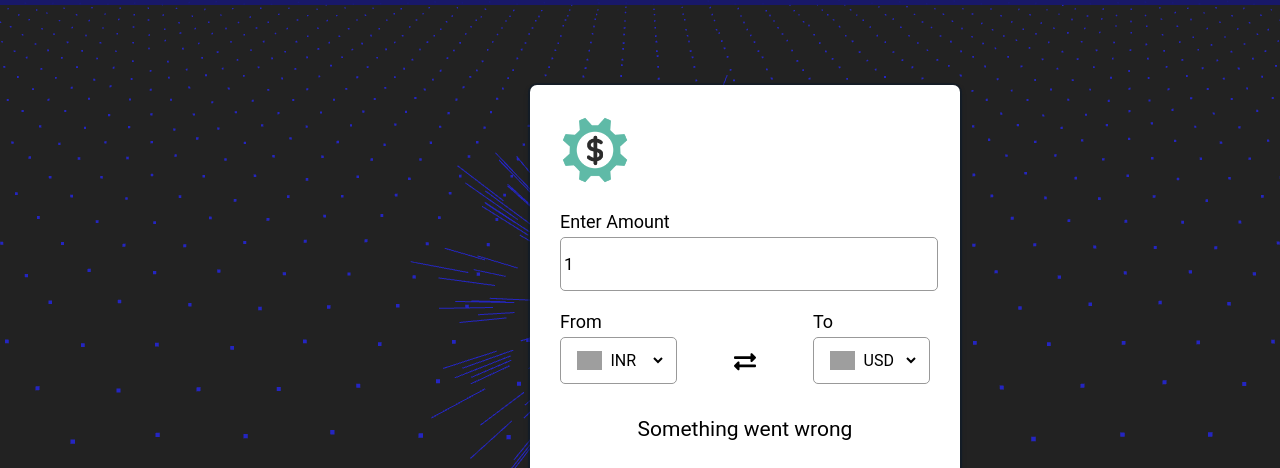
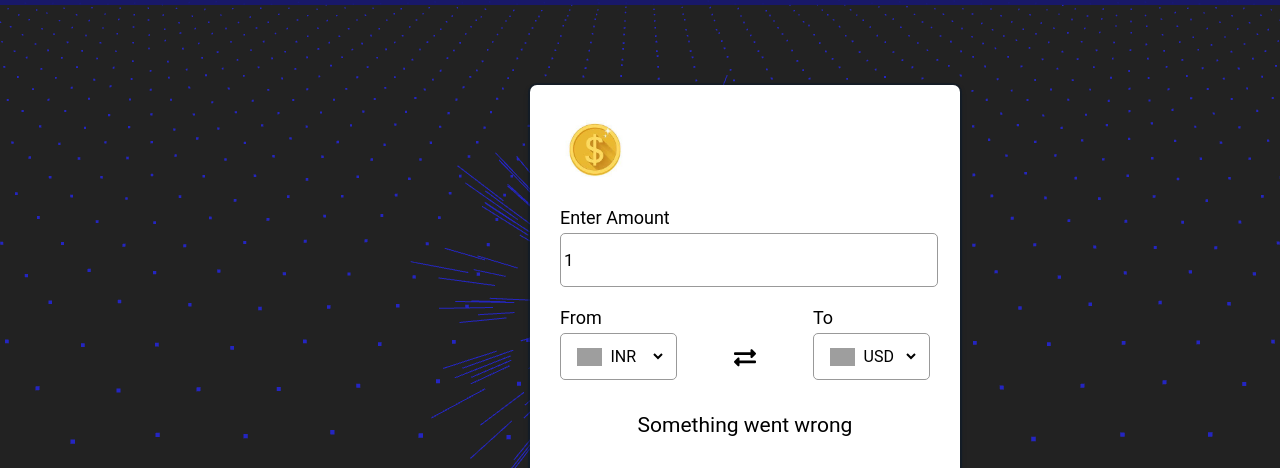
Before and after one commit to Rajat069/currency_converter, a plain HTML site: page index.html in a window 1280 px wide. Shown: the part 95-563 px from the top of the page. Drawn offline with nearby package versions, Linux system fonts and the light colour scheme; no server answers; grey boxes are pictures that could not be loaded.

Commit message:
minor changes

```diff
--- a/index.html
+++ b/index.html
@@ -23,7 +23,7 @@
       ></span>
     </div>
     <div class="wrapper">
-      <span id="coin"><img src="./money.png" alt="" /></span>
+      <span id="coin"><img src="./resources/money.jpg" alt="" /></span>
       <form action="#">
         <div class="amount">
           <p>Enter Amount</p>
--- a/js/script.js
+++ b/js/script.js
@@ -2,6 +2,7 @@ const dropList = document.querySelectorAll("form select"),
   fromCurrency = document.querySelector(".from select"),
   toCurrency = document.querySelector(".to select"),
   getButton = document.querySelector("form button");
+
 
 for (let i = 0; i < dropList.length; i++) {
   for (let currency_code in country_list) {
```
Also changed, not shown: money.png (deleted), resources/money.jpg (renamed from money.jpg), resources/screenshot.png (added), 1 other file.
